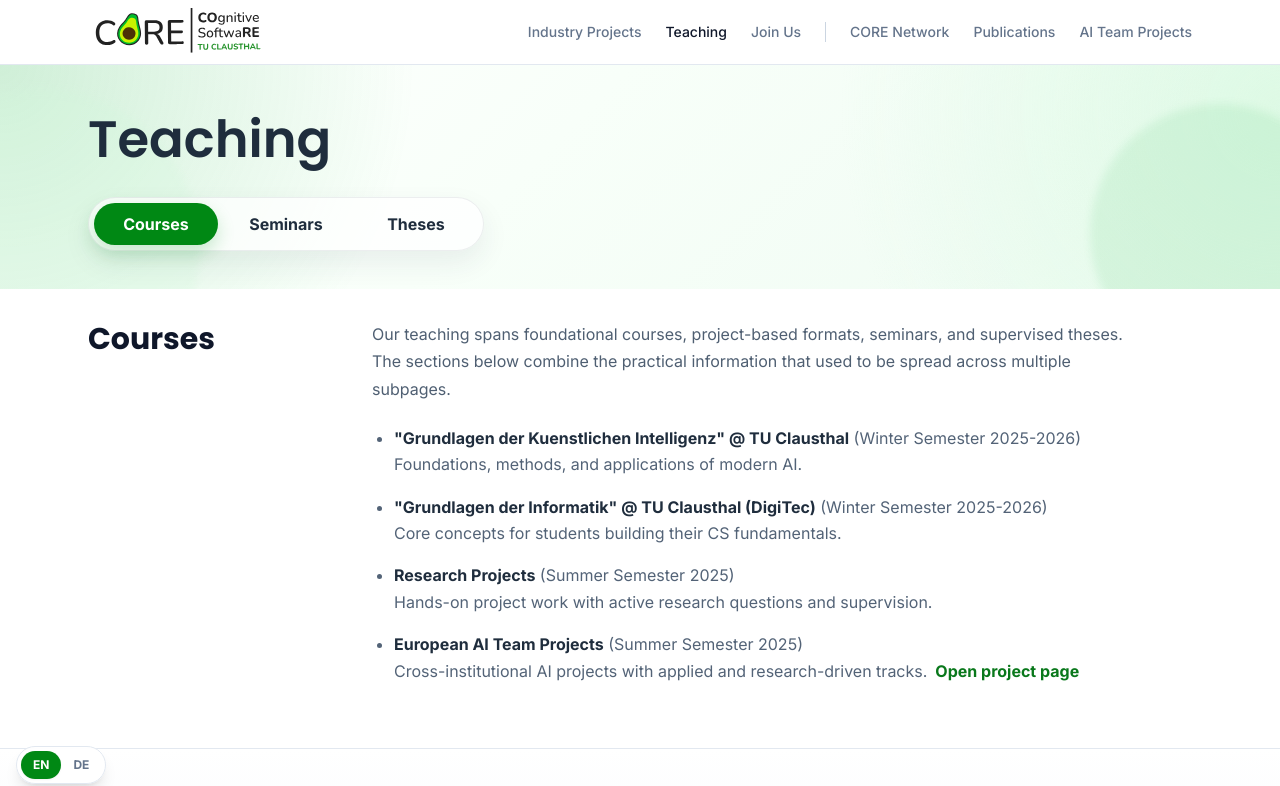
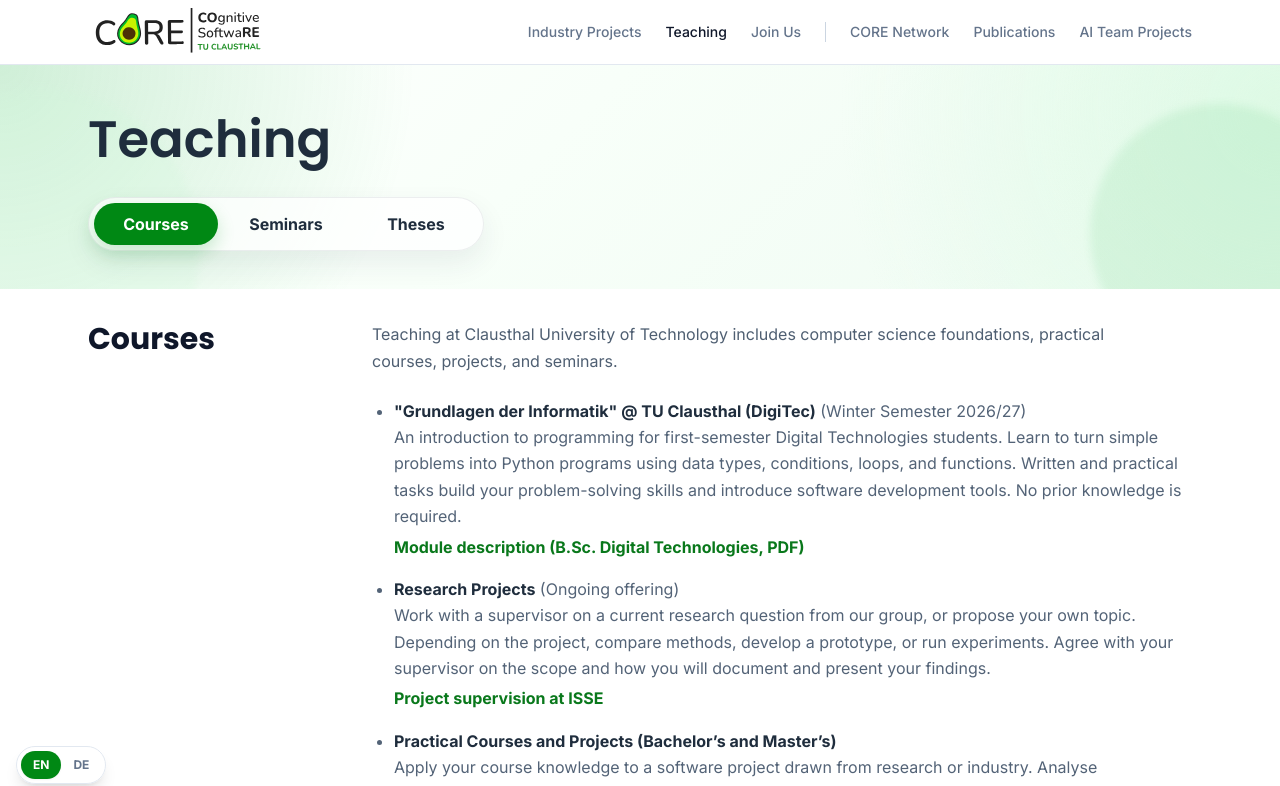
Before and after one commit to bartelt-lab/core, a React (Vite) app: page /tuc/teaching in a window 1280 px wide. Shown: the top 786 px of the page. Built offline with nearby package versions, Linux system fonts and the light colour scheme.

Commit message:
Update teaching offerings and close winter seminar applications

```diff
--- a/src/pages/tuc/Teaching.jsx
+++ b/src/pages/tuc/Teaching.jsx
@@ -4,26 +4,51 @@ import { useLanguage } from '../../i18n/useLanguage';
 
 const taughtCourses = [
     {
-        title: '"Grundlagen der Kuenstlichen Intelligenz" @ TU Clausthal',
-        semester: 'Winter Semester 2025-2026',
-        tone: 'Foundations, methods, and applications of modern AI.'
-    },
-    {
         title: '"Grundlagen der Informatik" @ TU Clausthal (DigiTec)',
-        semester: 'Winter Semester 2025-2026',
-        tone: 'Core concepts for students building their CS fundamentals.'
+        semester: 'Winter Semester 2026/27',
+        semesterDe: 'Wintersemester 2026/27',
+        tone: 'An introduction to programming for first-semester Digital Technologies students. Learn to turn simple problems into Python programs using data types, conditions, loops, and functions. Written and practical tasks build your problem-solving skills and introduce software development tools. No prior knowledge is required.',
+        toneDe: 'Ein Einstieg in die Programmierung für Erstsemester im Bachelor Digital Technologies. Sie setzen einfache Aufgaben in Python-Programme um und lernen dabei Datentypen, Bedingungen, Schleifen und Funktionen kennen. Schriftliche und praktische Aufgaben vermitteln Lösungsstrategien und den Umgang mit Entwicklungswerkzeugen. Vorkenntnisse sind nicht erforderlich.',
+        link: 'https://digitecstudieren.de/downloads/ba/MHB_BSc_DT_WiSe26.pdf#page=6',
+        cta: 'Module description (B.Sc. Digital Technologies, PDF)',
+        ctaDe: 'Modulbeschreibung (B.Sc. Digital Technologies, PDF)'
     },
     {
         title: 'Research Projects',
-        semester: 'Summer Semester 2025',
-        tone: 'Hands-on project work with active research questions and supervision.'
+        titleDe: 'Forschungsprojekte',
+        semester: 'Ongoing offering',
+        semesterDe: 'Fortlaufendes Angebot',
+        tone: 'Work with a supervisor on a current research question from our group, or propose your own topic. Depending on the project, compare methods, develop a prototype, or run experiments. Agree with your supervisor on the scope and how you will document and present your findings.',
+        toneDe: 'Sie bearbeiten mit wissenschaftlicher Betreuung eine aktuelle Forschungsfrage unserer Gruppe oder schlagen ein eigenes Thema vor. Je nach Projekt vergleichen Sie Methoden, entwickeln einen Prototyp oder führen Experimente durch. Umfang, Dokumentation und Präsentation Ihrer Ergebnisse stimmen Sie mit Ihrer Betreuung ab.',
+        link: 'https://www.isse.tu-clausthal.de/lehre/lehrveranstaltungen',
+        cta: 'Project supervision at ISSE',
+        ctaDe: 'Projektbetreuung am ISSE'
+    },
+    {
+        title: 'Practical Courses and Projects (Bachelor’s and Master’s)',
+        titleDe: 'Praktika und Projekte (Bachelor und Master)',
+        tone: 'Apply your course knowledge to a software project drawn from research or industry. Analyse requirements, design and implement a solution, test it, and document the result. Practise coordinating work and presenting what you built. The scope depends on your degree programme and module.',
+        toneDe: 'Sie wenden Ihr Wissen in einem Softwareprojekt aus Forschung oder Praxis an: Anforderungen analysieren, eine Lösung entwerfen und programmieren, sie testen und das Ergebnis dokumentieren. Dabei üben Sie, Aufgaben abzustimmen und Ihre Ergebnisse vorzustellen. Der Umfang richtet sich nach Ihrem Studiengang und Modul.',
+        link: 'https://www.isse.tu-clausthal.de/lehre/lehrveranstaltungen',
+        cta: 'Practical courses and projects at ISSE',
+        ctaDe: 'Praktika und Projekte am ISSE'
+    },
+    {
+        title: 'Proseminar (Bachelor)',
+        tone: 'Read and analyse research papers on a computer science topic with guidance from a supervisor. Write a seminar paper, present your findings, and discuss the results with the group.',
+        toneDe: 'Sie erarbeiten unter Betreuung ein Informatikthema anhand wissenschaftlicher Literatur, verfassen eine Seminararbeit und stellen Ihre Ergebnisse in einem Vortrag mit Diskussion vor.',
+        link: 'https://www.studiengaenge.tu-clausthal.de/fileadmin/Sites/Studiengaenge/Documents/Studiengaenge/Modulhandbuecher/Neu_in_2021-22/MHB_Informatik_B.Sc._2020_16_12_2021.pdf#page=136',
+        cta: 'Module description (B.Sc. Informatik, PDF)',
+        ctaDe: 'Modulbeschreibung (B.Sc. Informatik, PDF)'
     },
     {
         title: 'European AI Team Projects',
-        semester: 'Summer Semester 2025',
-        tone: 'Cross-institutional AI projects with applied and research-driven tracks.',
+        titleDe: 'Europäische AI-Team-Projekte',
+        tone: 'Work for one semester in an international team of TU Clausthal and Babeș-Bolyai University students. Develop a practical AI system, such as a recommender, learning assistant, or robotics application. Two onsite weeks in Goslar and Cluj combine coding, teamwork, and cultural exchange.',
+        toneDe: 'Studierende der TU Clausthal und der Babeș-Bolyai University arbeiten ein Semester lang in internationalen Teams. Sie entwickeln ein praktisches KI-System, etwa ein Empfehlungssystem, einen Lernassistenten oder eine Robotikanwendung. Zwei Vor-Ort-Wochen in Goslar und Cluj verbinden gemeinsames Programmieren mit Teamarbeit und kulturellem Austausch.',
         link: '/ai-team-projects',
-        cta: 'Open project page'
+        cta: 'Open project page',
+        ctaDe: 'Projektseite öffnen'
     }
 ];
 
@@ -448,11 +473,11 @@ const Teaching = ({ initialSection }) => {
                 .teaching-simple-list strong {
                     color: #1f2d3d;
                 }
-                .teaching-inline-link {
-                    margin-left: 8px;
+                .teaching-course-link {
+                    display: block;
+                    margin-top: 4px;
                     color: rgb(var(--primary-700));
                     font-weight: 700;
-                    white-space: nowrap;
                 }
                 .teaching-bands {
                     display: grid;
@@ -772,18 +797,20 @@ const Teaching = ({ initialSection }) => {
                     id="courses-overview"
                     title={pick('Courses', 'Kurse')}
                     intro={pick(
-                        'Our teaching spans foundational courses, project-based formats, seminars, and supervised theses. The sections below combine the practical information that used to be spread across multiple subpages.',
-                        'Unsere Lehre umfasst Grundlagenveranstaltungen, projektbasierte Formate, Seminare und betreute Abschlussarbeiten. Die folgenden Bereiche bündeln praktische Informationen, die zuvor auf mehrere Unterseiten verteilt waren.'
+                        'Teaching at Clausthal University of Technology includes computer science foundations, practical courses, projects, and seminars.',
+                        'Das Lehrangebot der TU Clausthal umfasst Grundlagen der Informatik, Praktika, Projekte und Seminare.'
                     )}
                 >
                     <ul className="teaching-simple-list">
                         {taughtCourses.map((course) => (
                             <li key={course.title}>
-                                <strong>{course.title}</strong> ({course.semester})<br />
-                                {course.tone}
+                                <strong>{pick(course.title, course.titleDe ?? course.title)}</strong>
+                                {course.semester && <> ({pick(course.semester, course.semesterDe)})</>}
+                                <br />
+                                {pick(course.tone, course.toneDe)}
                                 {course.link && (
-                                    <Link className="teaching-inline-link" to={course.link}>
-                                        {course.cta}
+                                    <Link className="teaching-course-link" to={course.link}>
+                                        {pick(course.cta, course.ctaDe)}
                                     </Link>
                                 )}
                             </li>
@@ -798,14 +825,12 @@ const Teaching = ({ initialSection }) => {
                     title={pick('Seminars', 'Seminare')}
                     topContent={
                         <div className="teaching-note">
-                            <p><strong>{pick('Apply for a seminar', 'Für ein Seminar bewerben')}</strong></p>
+                            <p><strong>{pick('Seminar applications closed', 'Seminarbewerbung geschlossen')}</strong></p>
                             <p>
-                                {pick('Send your Transcript of Records and your topic preferences to', 'Senden Sie Ihren Notenspiegel und Ihre Themenpräferenzen an')}{' '}
-                                <a href="mailto:patrick.knab@tu-clausthal.de">patrick.knab@tu-clausthal.de</a>.
-                                {' '}{pick('You can also include a short CV if relevant.', 'Optional können Sie einen kurzen Lebenslauf beifügen.')}
-                            </p>
-                            <p>
-                                {pick('Please allow 2-3 weeks for a response after your initial request.', 'Bitte rechnen Sie nach der ersten Anfrage mit 2-3 Wochen Bearbeitungszeit.')}
+                                {pick(
+                                    'All seminar places for winter semester 2026/27 are filled, and all listed topics have already been assigned. We are no longer accepting applications.',
+                                    'Alle Seminarplätze für das Wintersemester 2026/27 sind belegt, und alle aufgeführten Themen sind bereits vergeben. Wir nehmen keine weiteren Bewerbungen an.'
+                                )}
                             </p>
                         </div>
                     }
--- a/src/routes.js
+++ b/src/routes.js
@@ -228,7 +228,7 @@ export const routes = [
     source: 'src/pages/tuc/Teaching.jsx',
     title: 'Seminars | Cognitive Software, TU Clausthal',
     description:
-      'Seminar topics and application details at the Institute for Software Systems Engineering, TU Clausthal — send your Transcript of Records and topic preferences to apply.',
+      'Seminars at TU Clausthal: all winter 2026/27 places are filled, and all listed topics have been assigned. Applications are closed.',
   },
   {
     path: '/tuc/theses',
```
